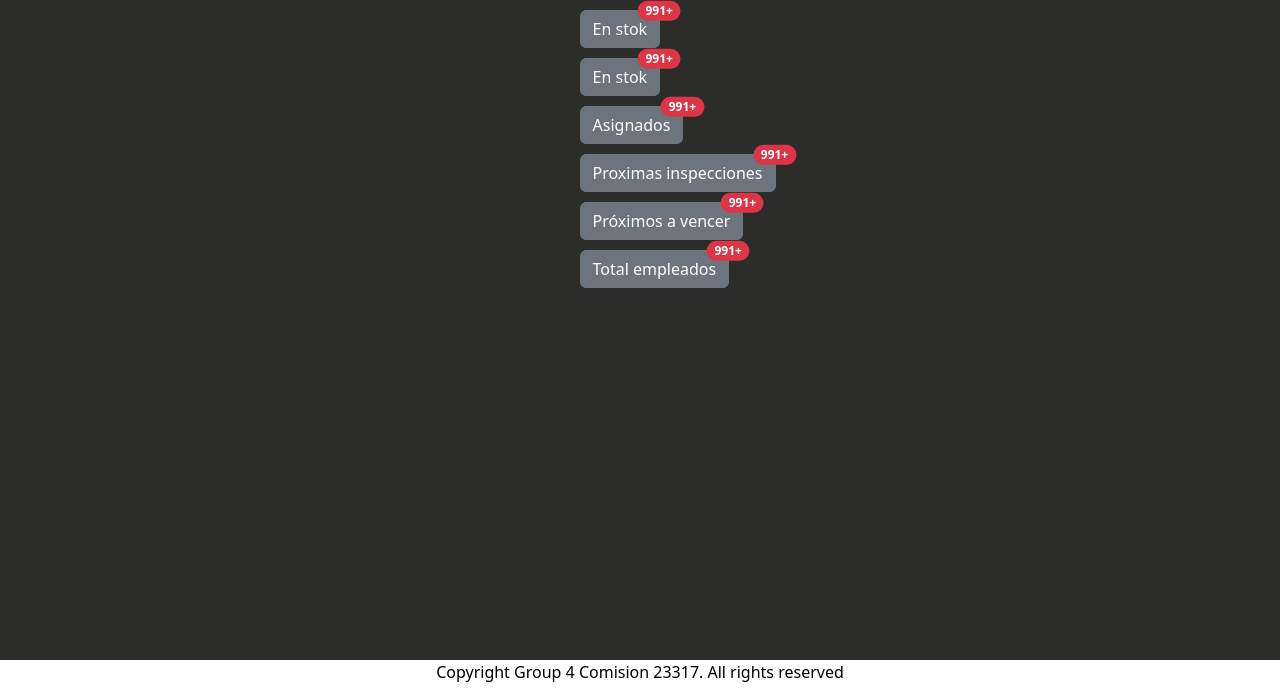
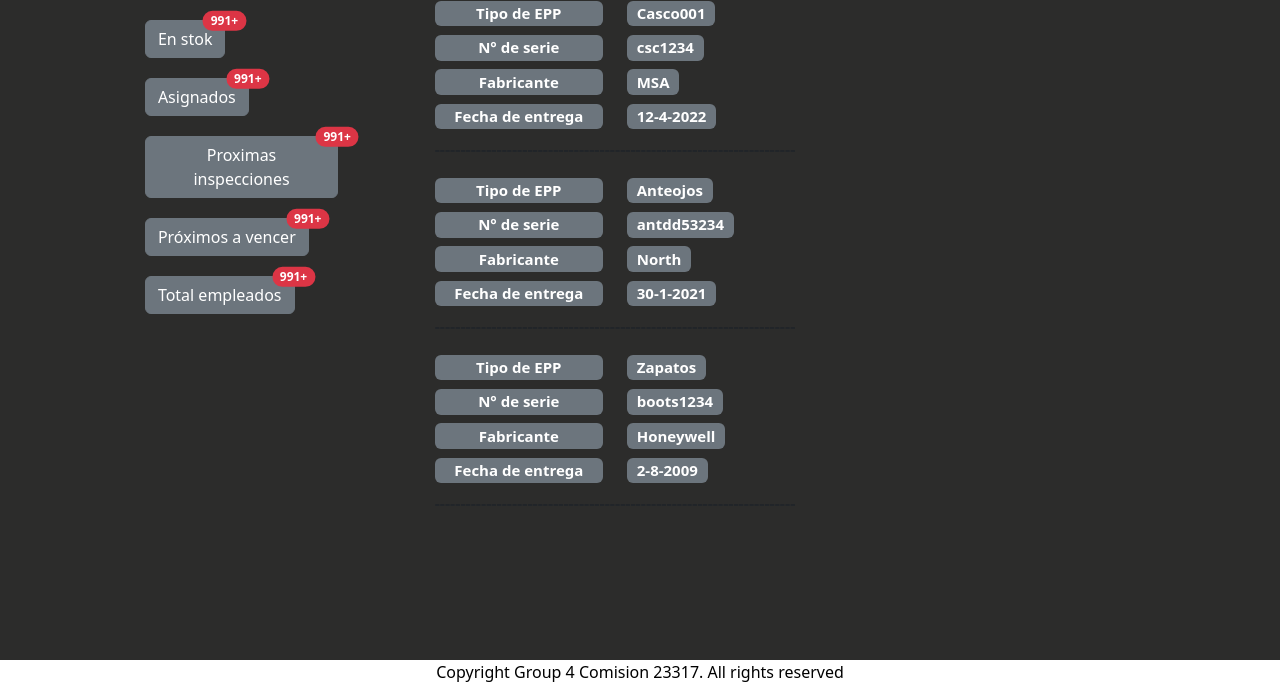
Before and after one commit to GiudiciAlejandro/TP_Final_Grupo_4_C23317, a Django app: page /epp/epp_list/ in a window 1280 px wide. Shown: the part 100-800 px from the top of the page. Run offline with Django 4.2, Linux system fonts and the light colour scheme.

Commit message:
resume page formanagers

```diff
--- a/EPP_manager/applications/epp/views.py
+++ b/EPP_manager/applications/epp/views.py
@@ -4,7 +4,21 @@ from django.urls import reverse
 
 
 def epp_list(request):
-    return render(request,'epp/resume.html' )
+    in_stock=[{'type':'Casco001', 'serial_number':'csc1234', 'manufacturer':'MSA', 'asign_date':'12-4-2022'},{'type':'Anteojos', 'serial_number':'antdd53234', 'manufacturer':'North', 'asign_date':'30-1-2021'},
+    {'type':'Zapatos', 'serial_number':'boots1234', 'manufacturer':'Honeywell', 'asign_date':'2-8-2009'}]
+    assigned=[{'type':'Casco11', 'serial_number':'11csc1234', 'manufacturer':'MSA11', 'asign_date':'12-4-2011'},{'type':'Anteojos11', 'serial_number':'11antdd53234', 'manufacturer':'North', 'asign_date':'30-1-2021'},
+    {'type':'Zapatos11', 'serial_number':'boots1234', 'manufacturer':'Honeywell', 'asign_date':'2-8-2009'}]
+    to_expire=[{'type':'Casco22', 'serial_number':'csc1234', 'manufacturer':'MSA', 'asign_date':'12-4-2022'},{'type':'Anteojos22', 'serial_number':'antdd53234', 'manufacturer':'North', 'asign_date':'30-1-2021'},
+    {'type':'Zapatos22', 'serial_number':'boots1234', 'manufacturer':'Honeywell', 'asign_date':'2-8-2009'}]
+    to_inspect=[{'type':'Casco333', 'serial_number':'csc1234', 'manufacturer':'MSA', 'asign_date':'12-4-2022'},{'type':'Anteojos33', 'serial_number':'antdd53234', 'manufacturer':'North', 'asign_date':'30-1-2021'},
+    {'type':'Zapatos33', 'serial_number':'boots1234', 'manufacturer':'Honeywell', 'asign_date':'2-8-2009'}]
+    employees=[{'name':'Alejandro', 'surname':'Giudici'},
+    {'name':'Sofia', 'surname':'Forastier'},
+    {'name':'Juan Carlos', 'surname':'Galan'},
+    {'name':'Marcelo', 'surname':'Gon'}]
+
+    context={"in_stock":in_stock, "assigned":assigned,"to_expire":to_expire, "to_inspect":to_inspect,"employees":employees }
+    return render(request,'epp/resume.html', context)
 
 def epp_new(request):
     pass
--- a/EPP_manager/static/css/index.css
+++ b/EPP_manager/static/css/index.css
@@ -125,5 +125,9 @@ background-color: white;
     margin-bottom: 0;
     font-size: inherit;
     line-height: 1.5;
+
+}
+
+.login_field{
     min-width: 100px;
 }
--- a/EPP_manager/static/css/resume.css
+++ b/EPP_manager/static/css/resume.css
@@ -1,5 +1,5 @@
 .indicador{
-    margin-top: 10px;
+    margin-top: 20px;
 }
 
 .main_resumen{
@@ -8,3 +8,33 @@
     background-size:cover;
     width: 100%;
     height:100%;         }
+
+.resumen{
+    display:block;
+
+}
+
+#in_stock {
+    visibility:visible;
+    position: absolute;
+}
+
+#assigned{
+    visibility: visible;
+    position: absolute;
+}
+
+#to_expire{
+    visibility: visible;
+    position: absolute;
+}
+
+#to_inspect{
+    visibility: visible;
+    position: absolute;
+}
+
+#employees{
+    visibility: visible;
+    position: absolute;
+}
--- a/EPP_manager/templates/base/base1.html
+++ b/EPP_manager/templates/base/base1.html
@@ -66,9 +66,13 @@
       src="https://cdn.jsdelivr.net/npm/bootstrap@5.2.3/dist/js/bootstrap.bundle.min.js"
       integrity="sha384-kenU1KFdBIe4zVF0s0G1M5b4hcpxyD9F7jL+jjXkk+Q2h455rYXK/7HAuoJl+0I4"
       crossorigin="anonymous"
-    ></script>
+    >
+  </script>
+  {% block scripts %} {% endblock %}
+
   </body>
   <footer>
+
     <div class="footer text-black text-center">
       <p>Copyright Group 4 Comision 23317. All rights reserved</p>
     </div>
--- a/EPP_manager/templates/epp/resume.html
+++ b/EPP_manager/templates/epp/resume.html
@@ -4,6 +4,11 @@
 
 {% block extra_css %}
     <link rel="stylesheet" href="{% static 'css/resume.css' %}">
+{% endblock %}
+
+{% block scripts %}
+    <script src="{% static 'js/resume.js' %}">
+    </script>
 {% endblock %}
 
 {% block menus %}
@@ -20,18 +25,18 @@
 {% endblock %}
 
 {% block page_title %} Resumen de EPPs {% endblock %}
-  <!--Caja-->
 {% block contenido %}
 <main class=main_resumen>
   <div class="row">
-      <div class="col-8">
+    <!--Main button section-->
+    <div class="col-4">
       <div class="row">
-          <div class="col-8">
-
+        <div class="col-4">
+          <!-- Free column to free space at left-->
         </div>
-          <div class="col-4">
+        <div class="col-6">
           <div class="indicador">
-              <button type="button" class="btn btn-secondary position-relative">
+            <button type="button" class="btn btn-secondary position-relative" onclick="fn_in_stock()">
               En stok
               <span class="position-absolute top-0 start-100 translate-middle badge rounded-pill bg-danger">
                 991+
@@ -39,15 +44,7 @@
             </button>
           </div>
           <div class="indicador">
-            <button type="button" class="btn btn-secondary position-relative">
-              En stok
-              <span class="position-absolute top-0 start-100 translate-middle badge rounded-pill bg-danger">
-                991+
-              </span>
-            </button>
-          </div>
-          <div class="indicador">
-            <button type="button" class="btn btn-secondary position-relative">
+            <button type="button" class="btn btn-secondary position-relative" onclick="fn_assigned()">
               Asignados
               <span class="position-absolute top-0 start-100 translate-middle badge rounded-pill bg-danger">
                 991+
@@ -55,7 +52,7 @@
             </button>
           </div>
           <div class="indicador">
-            <button type="button" class="btn btn-secondary position-relative">
+            <button type="button" class="btn btn-secondary position-relative" onclick="fn_to_inspect()">
               Proximas inspecciones
               <span class="position-absolute top-0 start-100 translate-middle badge rounded-pill bg-danger">
                 991+
@@ -63,7 +60,7 @@
             </button>
           </div>
           <div class="indicador">
-            <button type="button" class="btn btn-secondary position-relative">
+            <button type="button" class="btn btn-secondary position-relative" onclick="fn_to_expire()">
               Próximos a vencer
               <span class="position-absolute top-0 start-100 translate-middle badge rounded-pill bg-danger">
                 991+
@@ -71,7 +68,7 @@
             </button>
           </div>
           <div class="indicador">
-              <button type="button" class="btn btn-secondary position-relative">
+            <button type="button" class="btn btn-secondary position-relative" onclick="fn_employees()">
               Total empleados
               <span class="position-absolute top-0 start-100 translate-middle badge rounded-pill bg-danger">
                 991+
@@ -81,8 +78,114 @@
         </div>
       </div>
     </div>
+      <!-- Right section to show detail for every button -->
+
+      <div class="col-4 resumen" id="div_in_stock">
+        <div  id="in_stock">
+          {% for ep in in_stock %}
+            <div class="row">
+              <div class="col-6">
+                <h5><span class="badge bg-secondary w-100">Tipo de EPP </span></h5>
+                <h5><span class="badge bg-secondary w-100">N° de serie </span></h5>
+                <h5><span class="badge bg-secondary w-100">Fabricante </span></h5>
+                <h5><span class="badge bg-secondary w-100">Fecha de entrega  </span></h5>
+              </div>
+              <div class="col-6">
+                <h5><span class="badge bg-secondary">{{ep.type}}</span></h5>
+                <h5><span class="badge bg-secondary">{{ep.serial_number}}  </span></h5>
+                <h5><span class="badge bg-secondary">{{ep.manufacturer}} </span></h5>
+                <h5><span class="badge bg-secondary">{{ep.asign_date}} </span></h5>
+              </div>
+            </div>
+            <p><b>---------------------------------------------------------------------- </b>  </p>
+          {% endfor%}
+        </div>
+      </div>
+
+      <div class="col-4 resumen" id="div_assigned">
+        <div  id="assigned">
+          {% for assig in assigned %}
+            <div class="row">
+              <div class="col-6">
+                <h5><span class="badge bg-secondary w-100">Tipo de EPP </span></h5>
+                <h5><span class="badge bg-secondary w-100">N° de serie </span></h5>
+                <h5><span class="badge bg-secondary w-100">Fabricante </span></h5>
+                <h5><span class="badge bg-secondary w-100">Fecha de entrega  </span></h5>
+              </div>
+              <div class="col-6">
+                <h5><span class="badge bg-secondary">{{assig.type}}</span></h5>
+                <h5><span class="badge bg-secondary">{{assig.serial_number}}  </span></h5>
+                <h5><span class="badge bg-secondary">{{assig.manufacturer}} </span></h5>
+                <h5><span class="badge bg-secondary">{{assig.asign_date}} </span></h5>
+              </div>
+            </div>
+          <p><b>---------------------------------------------------- </b>  </p>
+        {% endfor%}
+        </div>
+      </div>
 
 
-    <div>
+      <div class="col-4 resumen" id="div_to_expire">
+        <div  id="to_expire">
+          {% for exp in to_expire %}
+            <div class="row">
+              <div class="col-6">
+                <h5><span class="badge bg-secondary w-100">Tipo de EPP </span></h5>
+                <h5><span class="badge bg-secondary w-100">N° de serie </span></h5>
+                <h5><span class="badge bg-secondary w-100">Fabricante </span></h5>
+                <h5><span class="badge bg-secondary w-100">Fecha de entrega  </span></h5>
+              </div>
+              <div class="col-6">
+                <h5><span class="badge bg-secondary">{{exp.type}}</span></h5>
+                <h5><span class="badge bg-secondary">{{exp.serial_number}}  </span></h5>
+                <h5><span class="badge bg-secondary">{{exp.manufacturer}} </span></h5>
+                <h5><span class="badge bg-secondary">{{exp.asign_date}} </span></h5>
+              </div>
+            </div>
+          <p><b>---------------------------------------------------------------------- </b>  </p>
+          {% endfor%}
+        </div>
+      </div>
+
+      <div class="col-4 resumen" id="div_to_inspect">
+        <div id="to_inspect">
+          {% for insp in to_inspect %}
+            <div class="row">
+              <div class="col-6">
+                <h5><span class="badge bg-secondary w-100">Tipo de EPP </span></h5>
+                <h5><span class="badge bg-secondary w-100">N° de serie </span></h5>
+                <h5><span class="badge bg-secondary w-100">Fabricante </span></h5>
+                <h5><span class="badge bg-secondary w-100">Fecha de entrega  </span></h5>
+              </div>
+              <div class="col-6">
+                <h5><span class="badge bg-secondary">{{insp.type}}</span></h5>
+                <h5><span class="badge bg-secondary">{{insp.serial_number}}  </span></h5>
+                <h5><span class="badge bg-secondary">{{insp.manufacturer}} </span></h5>
+                <h5><span class="badge bg-secondary">{{insp.asign_date}} </span></h5>
+              </div>
+            </div>
+          <p><b>---------------------------------------------------------------------- </b>  </p>
+          {% endfor%}
+        </div>
+      </div>
+
+      <div class="col-4 resumen" id="div_employees">
+        <div id="employees">
+          {% for empl in employees %}
+            <div class="row">
+              <div class="col-6">
+                <h5><span class="badge bg-secondary w-100">Nombre </span></h5>
+                <h5><span class="badge bg-secondary w-100">Apellido </span></h5>
+              </div>
+              <div class="col-4">
+                <h5><span class="badge bg-secondary">{{empl.name}}</span></h5>
+                <h5><span class="badge bg-secondary">{{empl.surname}}  </span></h5>
+              </div>
+            </div>
+          <p><b>---------------------------------------------------------------------- </b>  </p>
+          {% endfor%}
+        </div>
+      </div>
+  </div>
 </main>
 {% endblock %}
```
Also changed, not shown: EPP_manager/applications/index/forms.py (+15 -2 lines), EPP_manager/static/js/resume.js (added, +79 -0 lines), EPP_manager/templates/epp/resume copy.html (added, +181 -0 lines). Lines whose indentation alone changed are shown as unchanged.
